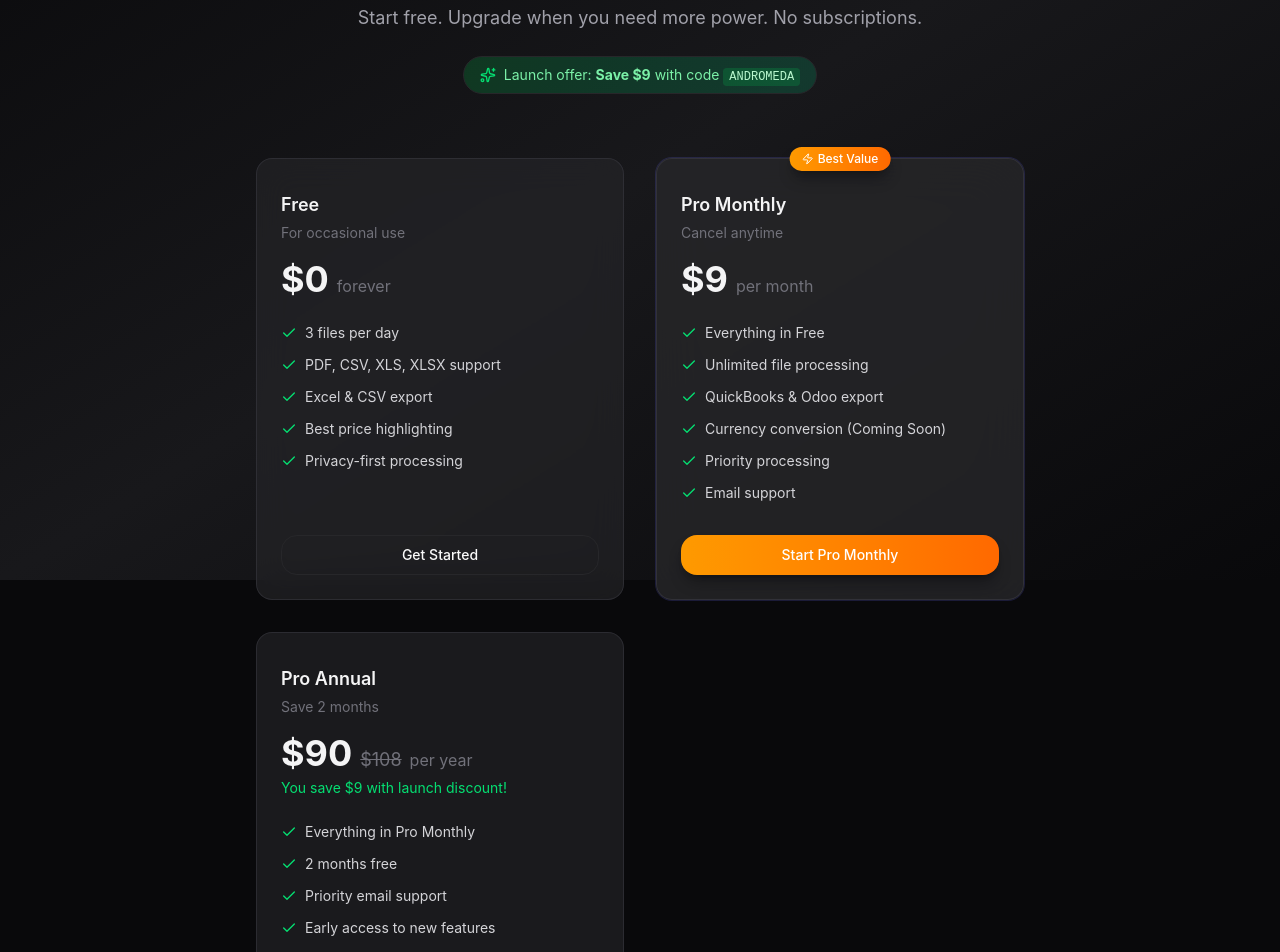
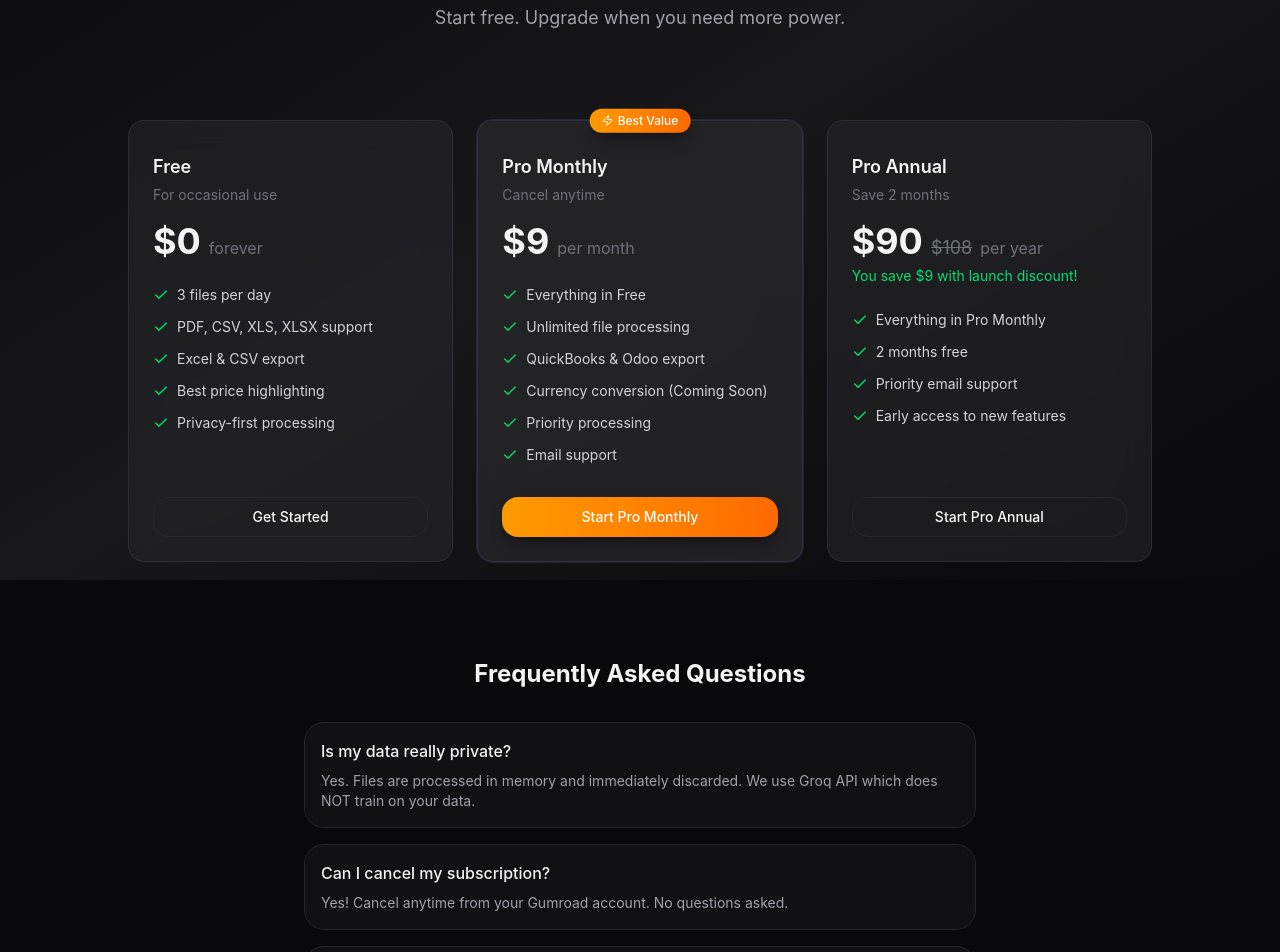
Before and after one commit to SetFodi/FreightSnap, a Next.js app: page /pricing in a window 1280 px wide. Shown: the part 220-1172 px from the top of the page. Built offline with nearby package versions, Linux system fonts and the light colour scheme.

Commit message:
update info

```diff
--- a/app/about/page.tsx
+++ b/app/about/page.tsx
@@ -247,21 +247,21 @@ export default function AboutPage() {
 
                             <div className="space-y-6">
                                 <div>
-                                    <h3 className="font-semibold text-zinc-100 mb-2">How do I buy Pro?</h3>
+                                    <h3 className="font-semibold text-zinc-100 mb-2">How do I subscribe to Pro?</h3>
                                     <p className="text-sm text-zinc-400">
                                         Click &quot;Upgrade&quot; in the app or visit our{" "}
-                                        <a href="https://freightsnap.gumroad.com/l/uygsqg/andromeda" target="_blank" rel="noopener noreferrer" className="text-primary hover:underline">
-                                            Gumroad page
+                                        <a href="/pricing" className="text-primary hover:underline">
+                                            pricing page
                                         </a>
-                                        . Pay once ($20 with launch discount), and you&apos;ll receive a license key via email.
+                                        . Subscribe for $9/month (cancel anytime), and you&apos;ll receive a license key via email.
                                     </p>
                                 </div>
 
                                 <div>
                                     <h3 className="font-semibold text-zinc-100 mb-2">How do I activate my license?</h3>
                                     <p className="text-sm text-zinc-400">
-                                        After purchase, click &quot;Upgrade&quot; on the main page and paste your license key.
-                                        That&apos;s it - you&apos;re Pro forever!
+                                        After subscribing, click &quot;Upgrade&quot; on the main page and paste your license key.
+                                        You&apos;ll have Pro access as long as your subscription is active.
                                     </p>
                                 </div>
 
--- a/app/pricing/page.tsx
+++ b/app/pricing/page.tsx
@@ -111,35 +111,15 @@ export default function PricingPage() {
                                 Simple, <span className="gradient-text">Transparent</span> Pricing
                             </h1>
                             <p className="text-lg text-zinc-400 max-w-2xl mx-auto mb-6">
-                                Start free. Upgrade when you need more power. No subscriptions.
+                                Start free. Upgrade when you need more power.
                             </p>
 
-                            {/* Discount Banner */}
-                            <motion.div
-                                initial={{ opacity: 0, scale: 0.9 }}
-                                animate={{ opacity: 1, scale: 1 }}
-                                transition={{ delay: 0.3, type: "spring", stiffness: 200 }}
-                                className="inline-flex items-center gap-2 px-4 py-2 rounded-full bg-gradient-to-r from-green-500/20 to-emerald-500/20 border border-green-500/30"
-                            >
-                                <motion.div
-                                    animate={{ rotate: [0, 10, -10, 0] }}
-                                    transition={{ repeat: Infinity, duration: 2, repeatDelay: 3 }}
-                                >
-                                    <Sparkles className="w-4 h-4 text-green-400" />
-                                </motion.div>
-                                <span className="text-sm text-green-300">
-                                    Launch offer: <span className="font-bold">Save $9</span> with code{" "}
-                                    <code className="px-1.5 py-0.5 rounded bg-green-500/20 text-green-200 font-mono text-xs">
-                                        ANDROMEDA
-                                    </code>
-                                </span>
-                            </motion.div>
                         </motion.div>
                     </section>
 
                     {/* Pricing Cards */}
                     <section className="container mx-auto px-6 pb-24">
-                        <div className="grid md:grid-cols-2 gap-8 max-w-3xl mx-auto">
+                        <div className="grid md:grid-cols-3 gap-6 max-w-5xl mx-auto">
                             {plans.map((plan, index) => (
                                 <motion.div
                                     key={plan.name}
@@ -247,8 +227,8 @@ export default function PricingPage() {
                                     a: "Yes. Files are processed in memory and immediately discarded. We use Groq API which does NOT train on your data.",
                                 },
                                 {
-                                    q: "What does 'Lifetime' mean?",
-                                    a: "Pay once, use forever. No monthly fees, no subscriptions. All future updates included.",
+                                    q: "Can I cancel my subscription?",
+                                    a: "Yes! Cancel anytime from your Gumroad account. No questions asked.",
                                 },
                                 {
                                     q: "What file formats are supported?",
```
